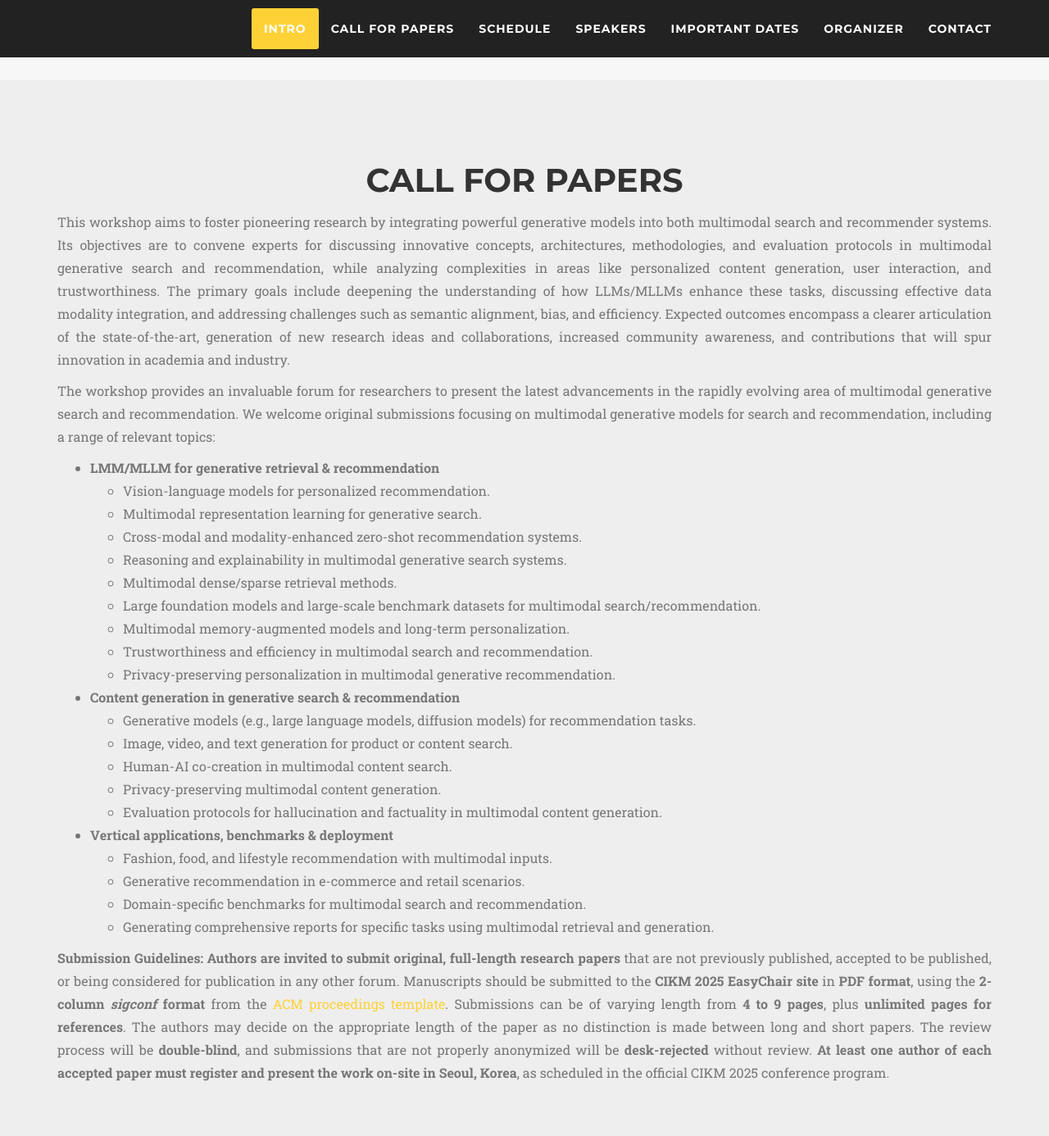
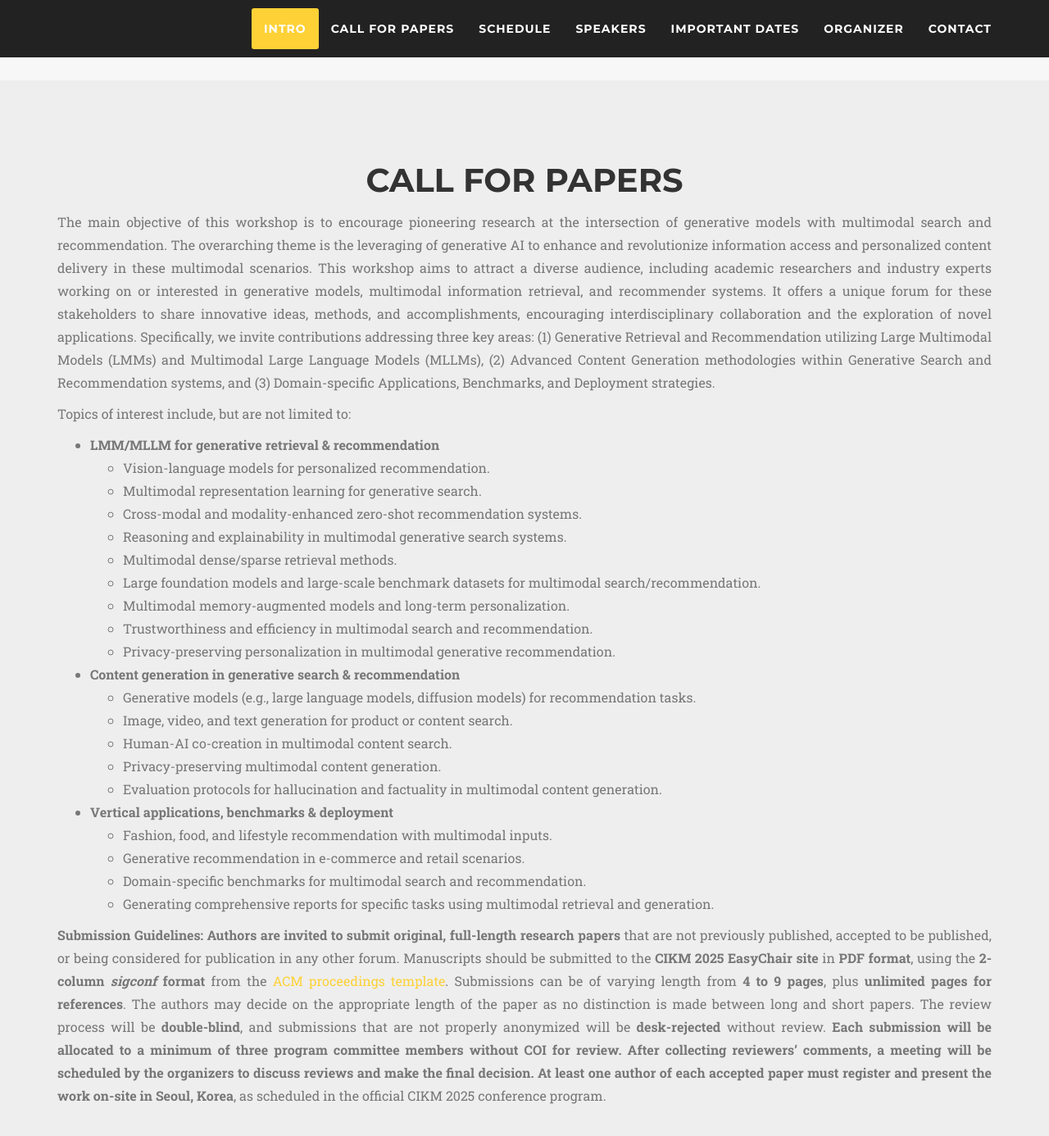
Before and after one commit to mmgensr-cikm25/mmgensr-cikm25.github.io, a Jekyll site: the page built from index.md, in a window 1280 px wide and 1400 px high, scrolled down 715 px. Shown: the top 1386 px of the window at 82% size. Built offline with Jekyll 4.4.1, drawn with Linux system fonts in a browser that asks for light colours; nearby versions of some CDN libraries; some web fonts are replaced.

Commit message:
Update call.html

```diff
--- a/_includes/call.html
+++ b/_includes/call.html
@@ -9,10 +9,10 @@
     <div class="row text-justify">
       <div class="col-md-12">
         <p class="large text-muted">
-            This workshop aims to foster pioneering research by integrating powerful generative models into both multimodal search and recommender systems. Its objectives are to convene experts for discussing innovative concepts, architectures, methodologies, and evaluation protocols in multimodal generative search and recommendation, while analyzing complexities in areas like personalized content generation, user interaction, and trustworthiness. The primary goals include deepening the understanding of how LLMs/MLLMs enhance these tasks, discussing effective data modality integration, and addressing challenges such as semantic alignment, bias, and efficiency. Expected outcomes encompass a clearer articulation of the state-of-the-art, generation of new research ideas and collaborations, increased community awareness, and contributions that will spur innovation in academia and industry.
+            The main objective of this workshop is to encourage pioneering research at the intersection of generative models with multimodal search and recommendation. The overarching theme is the leveraging of generative AI to enhance and revolutionize information access and personalized content delivery in these multimodal scenarios. This workshop aims to attract a diverse audience, including academic researchers and industry experts working on or interested in generative models, multimodal information retrieval, and recommender systems. It offers a unique forum for these stakeholders to share innovative ideas, methods, and accomplishments, encouraging interdisciplinary collaboration and the exploration of novel applications. Specifically, we invite contributions addressing three key areas: (1) Generative Retrieval and Recommendation utilizing Large Multimodal Models (LMMs) and Multimodal Large Language Models (MLLMs), (2) Advanced Content Generation methodologies within Generative Search and Recommendation systems, and (3) Domain-specific Applications, Benchmarks, and Deployment strategies.
         </p>
         <p class="large text-muted">
-            The workshop provides an invaluable forum for researchers to present the latest advancements in the rapidly evolving area of multimodal generative search and recommendation. We welcome original submissions focusing on multimodal generative models for search and recommendation, including a range of relevant topics:        </p>
+            Topics of interest include, but are not limited to:        </p>
         <ul class="large text-muted">
           <li><strong>LMM/MLLM for generative retrieval & recommendation</strong>
             <ul>
@@ -48,7 +48,7 @@
           </li>
         </ul>
         <p class="large text-muted">
-          <strong>Submission Guidelines: Authors are invited to submit original, full-length research papers</strong> that are not previously published, accepted to be published, or being considered for publication in any other forum. Manuscripts should be submitted to the <strong>CIKM 2025 EasyChair site</strong> in <strong>PDF format</strong>, using the <strong>2-column <em>sigconf</em> format</strong> from the <a href="https://www.acm.org/publications/proceedings-template" target="_blank">ACM proceedings template</a>. Submissions can be of varying length from <strong>4 to 9 pages</strong>, plus <strong>unlimited pages for references</strong>. The authors may decide on the appropriate length of the paper as no distinction is made between long and short papers. The review process will be <strong>double-blind</strong>, and submissions that are not properly anonymized will be <strong>desk-rejected</strong> without review. <strong>At least one author of each accepted paper must register and present the work on-site in Seoul, Korea</strong>, as scheduled in the official CIKM 2025 conference program.
+          <strong>Submission Guidelines: Authors are invited to submit original, full-length research papers</strong> that are not previously published, accepted to be published, or being considered for publication in any other forum. Manuscripts should be submitted to the <strong>CIKM 2025 EasyChair site</strong> in <strong>PDF format</strong>, using the <strong>2-column <em>sigconf</em> format</strong> from the <a href="https://www.acm.org/publications/proceedings-template" target="_blank">ACM proceedings template</a>. Submissions can be of varying length from <strong>4 to 9 pages</strong>, plus <strong>unlimited pages for references</strong>. The authors may decide on the appropriate length of the paper as no distinction is made between long and short papers. The review process will be <strong>double-blind</strong>, and submissions that are not properly anonymized will be <strong>desk-rejected</strong> without review. <strong> Each submission will be allocated to a minimum of three program committee members without COI for review. After collecting reviewers’ comments, a meeting will be scheduled by the organizers to discuss reviews and make the final decision. At least one author of each accepted paper must register and present the work on-site in Seoul, Korea</strong>, as scheduled in the official CIKM 2025 conference program.
         </p>
 
 <!-- Submission site: <a href="https://easychair.org/conferences/?conf=genrec23">https://easychair.org/conferences/?conf=genrec23</a>.  -->
```
